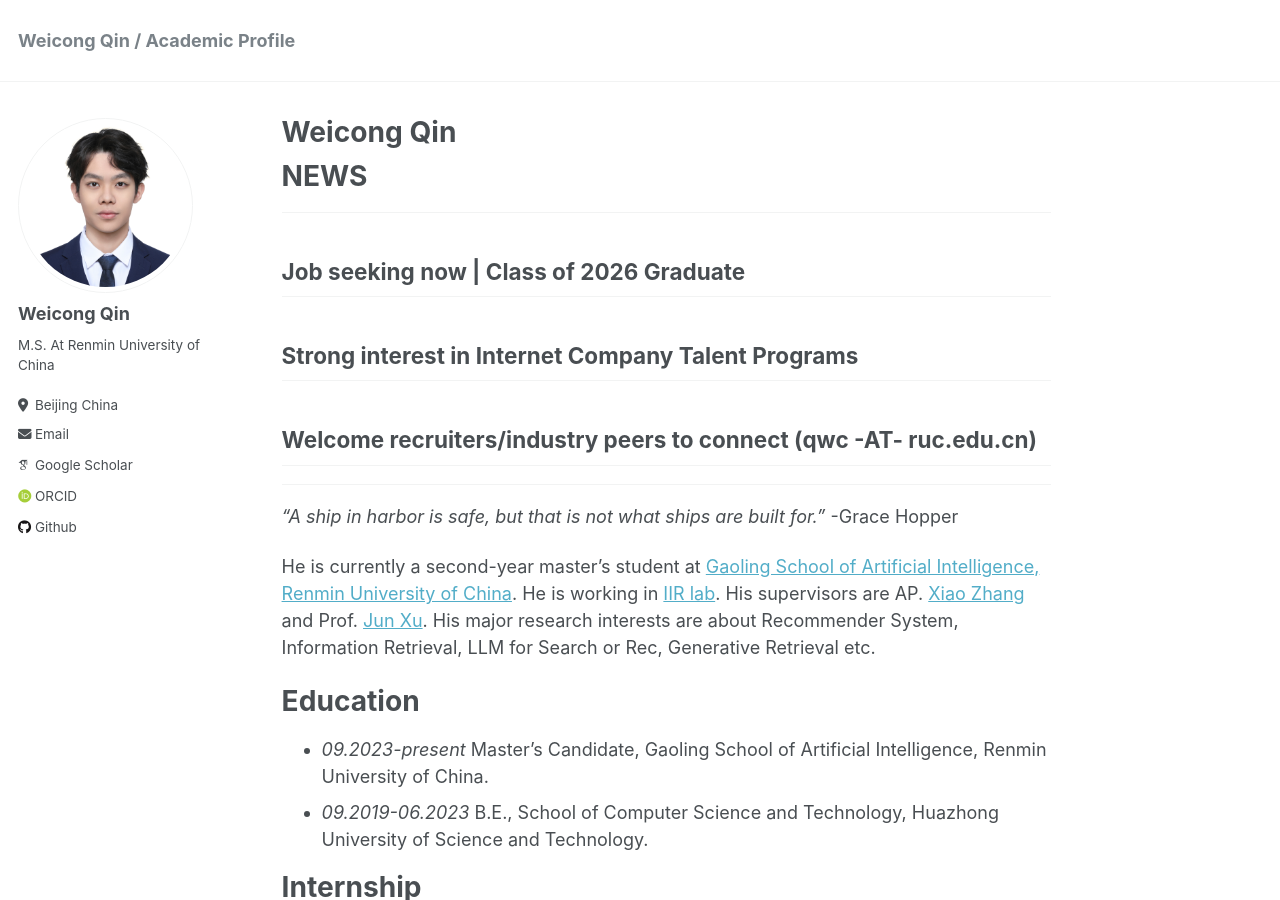
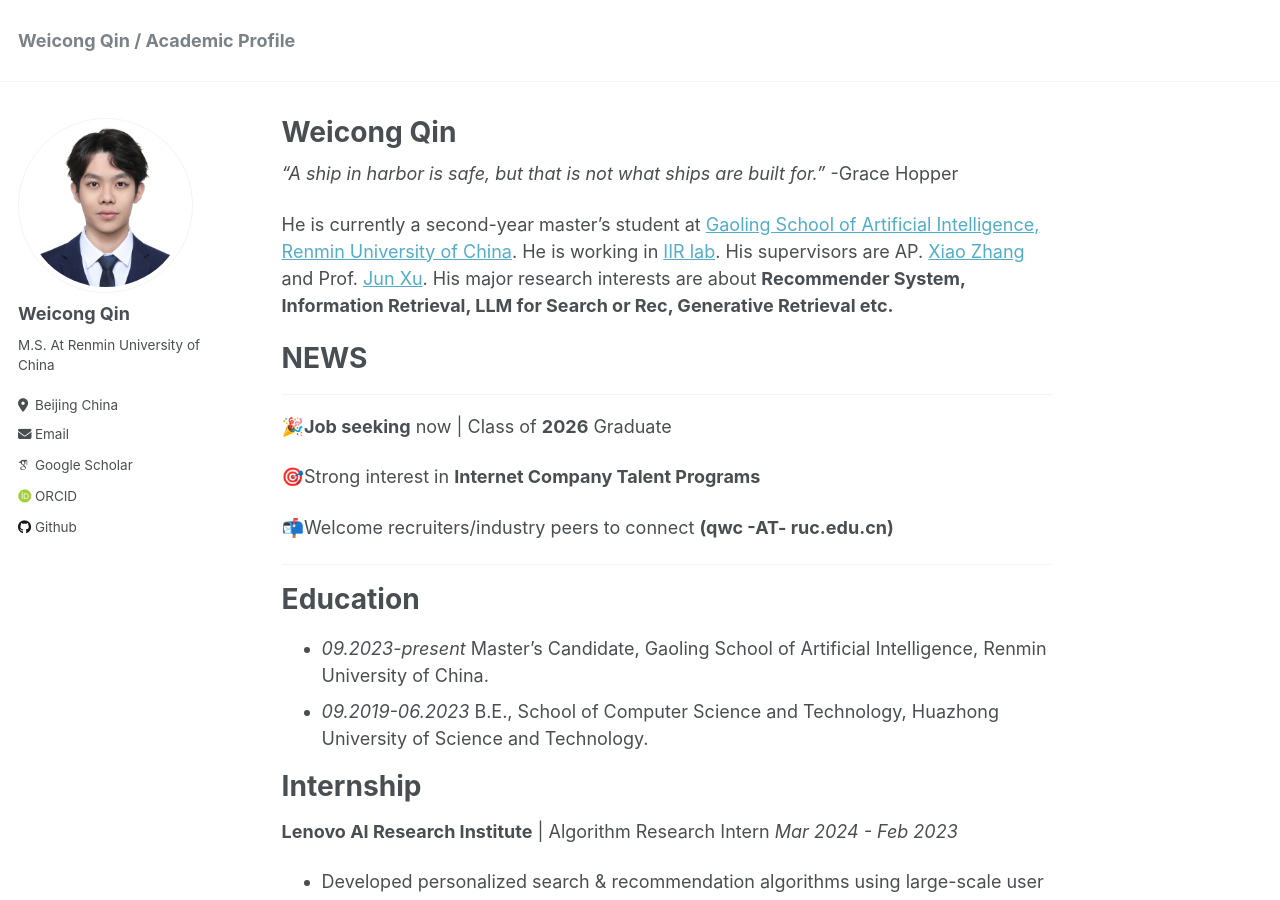
Before and after one commit to E-qin/E-qin.github.io, a Jekyll site: the page built from _pages/about.md, in a window 1280 px wide and 900 px high. Built offline with Jekyll 4.4.1, drawn with Linux system fonts in a browser that asks for light colours; some web fonts are replaced.

```diff
--- a/_pages/about.md
+++ b/_pages/about.md
@@ -9,20 +9,24 @@ redirect_from:
 ---
 
 
+
+*"A ship in harbor is safe, but that is not what ships are built for."* -Grace Hopper
+
+
+He is currently a second-year master's student at [Gaoling School of Artificial Intelligence, Renmin University of China](http://ai.ruc.edu.cn/english/index.htm). He is working in [IIR lab](https://ruc-iir-lab.github.io/). His supervisors are AP. [Xiao Zhang](https://scholar.google.com/citations?user=5FZ6wbAAAAAJ&hl=zh-CN&oi=ao) and Prof. [Jun Xu](https://scholar.google.com/citations?user=su14mcEAAAAJ). His major research interests are about **Recommender System, Information Retrieval, LLM for Search or Rec, Generative Retrieval etc.**
+
+
 NEWS
 =========
 
 --------------
-## **Job seeking** now | Class of **2026** Graduate
-## Strong interest in **Internet Company Talent Programs**
-## Welcome recruiters/industry peers to connect (qwc -AT- ruc.edu.cn)
+🎉**Job seeking** now | Class of **2026** Graduate
+
+🎯Strong interest in **Internet Company Talent Programs**
+
+📬Welcome recruiters/industry peers to connect **(qwc -AT- ruc.edu.cn)**
+
 --------------
-
-
-*"A ship in harbor is safe, but that is not what ships are built for."* -Grace Hopper
-
-
-He is currently a second-year master's student at [Gaoling School of Artificial Intelligence, Renmin University of China](http://ai.ruc.edu.cn/english/index.htm). He is working in [IIR lab](https://ruc-iir-lab.github.io/). His supervisors are AP. [Xiao Zhang](https://scholar.google.com/citations?user=5FZ6wbAAAAAJ&hl=zh-CN&oi=ao) and Prof. [Jun Xu](https://scholar.google.com/citations?user=su14mcEAAAAJ). His major research interests are about Recommender System, Information Retrieval, LLM for Search or Rec, Generative Retrieval etc.
 
 Education
 =========
```
